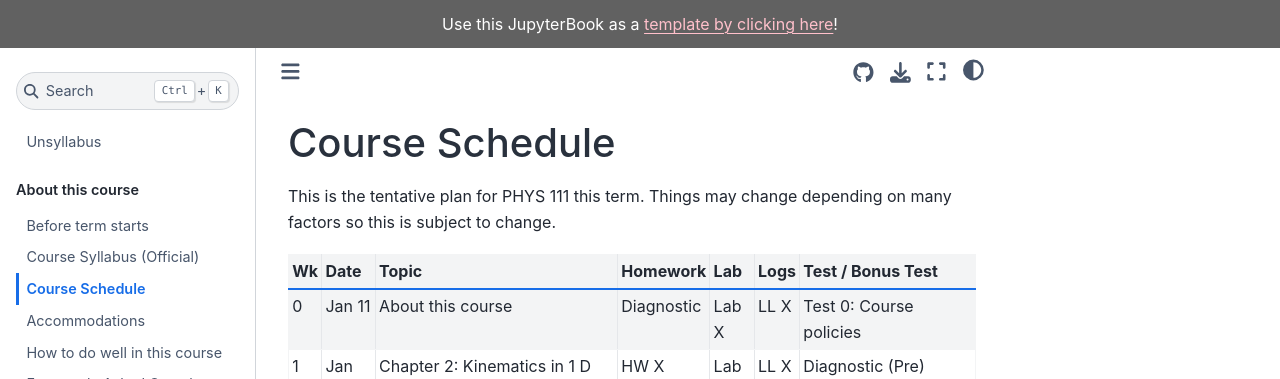
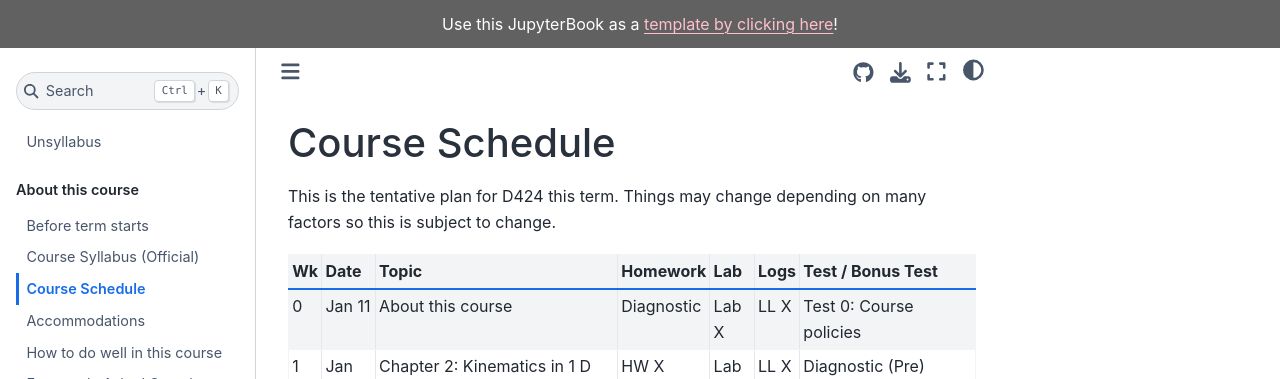
Before and after one commit to tawnyalee/D424Capstone, a Jupyter Book: the page built from about/course_schedule.md, in a window 1280 px wide and 900 px high. Shown: the top 379 px of the window. Built offline with Jupyter Book 1.0.4 settings and Sphinx 7.4.7 and the Sphinx Book theme 1.1.4, drawn with Linux system fonts in a browser that asks for light colours; pages that are not in the unit, such as notebooks, are missing from menus; part of the change alters nothing that is shown; some of the changed text lies outside the part shown.

Commit message:
Update _config.yml

```diff
--- a/_config.yml
+++ b/_config.yml
@@ -1,6 +1,6 @@
 # Book settings
-title: Physics 111
-author: Firas Moosvi
+title: Software Engineering Capstone
+author: Tawnya Lee
 logo: images/logo.jpg
 copyright: ""
 exclude_patterns: ["LICENSE.md", "README.md"]
@@ -57,32 +57,32 @@ sphinx:
     - substitution
 
     myst_substitutions:
-      INSTRUCTOR: "Dr. Firas Moosvi (he/his/him)"
-      PRONOUNCE: "Fur-az Moose-vee"
-      OFFICE: "ROOM 111"
+      INSTRUCTOR: "Tawnya Lee"
+      PRONOUNCE: "Ton ya Lee"
+      OFFICE: "N/A"
       PHONE: "N/A"
-      COURSE_CODE: "PHYS 111"
+      COURSE_CODE: "D424"
       SECTION: "001"
       CREDITS: "3"
-      TITLE: "Introductory Physics for the Physical Sciences I"
-      PREREQS: "One of MATH 12, PREC 12, MATH 125, MATH 126 and PHYS 11 (Physics 12 is strongly recommended)."
-      COREQS: "Math 100"
-      TERM: "2020 Winter Term 2"
-      ROOM: "ROOM 100"
-      MEETING_TIMES: "Monday, Wednesday, Friday from 1-2 PM"
+      TITLE: "Software Engineering Capstone"
+      PREREQS: "N/A"
+      COREQS: "N/A"
+      TERM: ""
+      ROOM: ""
+      MEETING_TIMES: ""
       GRACE_PERIOD: "48 hour"
       W_DATE_1: "11:59 PDT on January 22, 2021"
       W_DATE_2: "11:59 PDT on March 26, 2021"
       W_DATE_3: "11:59 PDT on March 26, 2021"
-      EXAM_PERIOD: "Friday December 10th - Wednesday, December 22"
+      EXAM_PERIOD: ""
       CANVAS_ID: "63995"
-      CANVAS_LINK: "https://canvas.ubc.ca/courses/CANVAS_ID"
-      ZOOM_LINK: "[Zoom](https://canvas.ubc.ca/courses/CANVAS_ID/external_tools/15408)"
-      ANNOUNCEMENTS_LINK: "[Canvas Announcements](https://canvas.ubc.ca/courses/CANVAS_ID/announcements)"
-      COURSE_LINK: "https://firas.moosvi.com/courses/cosc123"
-      FORUM_LINK: "[Ed Discussion](https://edstem.org/us/join/fgh45hfgh)"
-      ANALYTICS_OPTOUT: "[complete this form](https://ubc.ca1.qualtrics.com/jfe/form/xxxxxxxxxx)"
-      FORMAT: "Lectures, Labs, Tutorials and they will all be running online in this course."
-      ASSOCIATE_HEAD: "Jake Bobowski [jake.bobowski@ubc.ca](mailto:jake.bobowski@ubc.ca)"
-      ANON_FEEDBACK: "[feedback form](https://cbc.ca)"
+      CANVAS_LINK: ""
+      ZOOM_LINK: ""
+      ANNOUNCEMENTS_LINK: ""
+      COURSE_LINK: ""
+      FORUM_LINK: ""
+      ANALYTICS_OPTOUT: ""
+      FORMAT: ""
+      ASSOCIATE_HEAD: ""
+      ANON_FEEDBACK: ""
       TEXTBOOK: "We will not be needing a textbook for this course as you will be provided all the notes you need via the course website."
```
